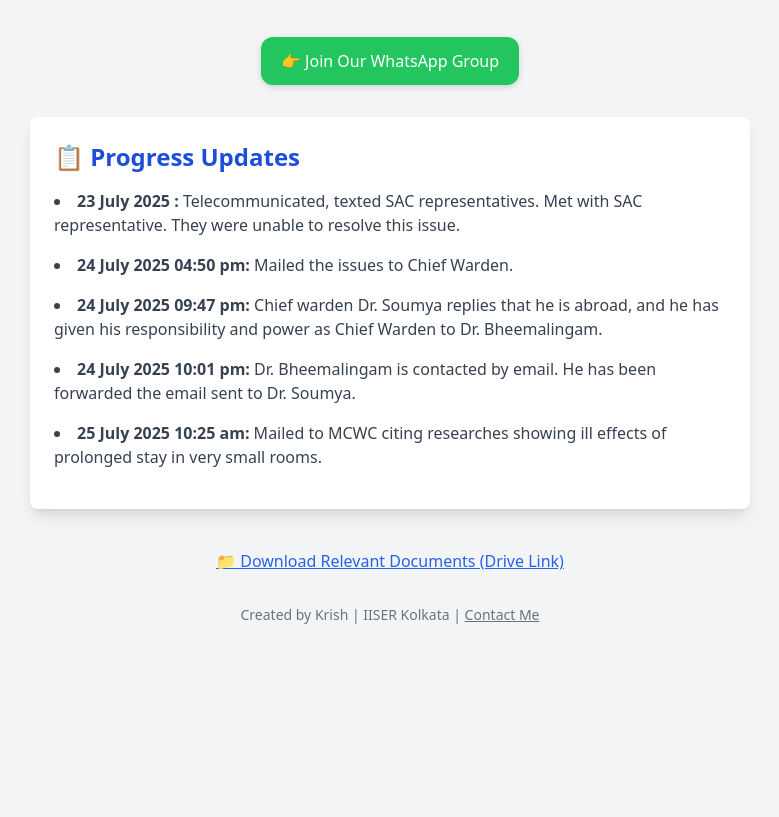
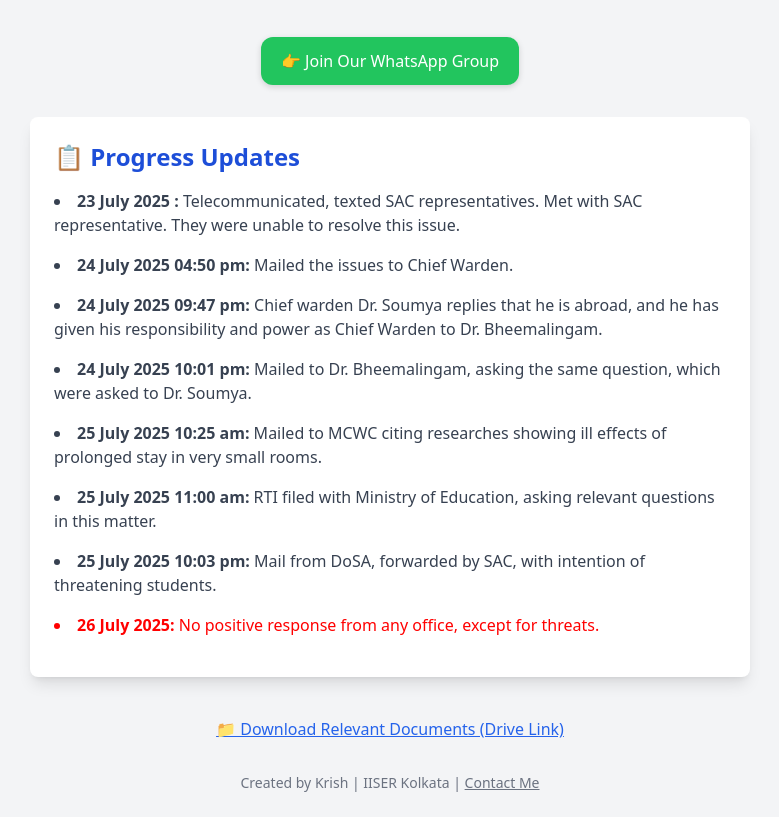
Before and after one commit to krish-iiserkol/rooms, a plain HTML site: page index.html in a window 1280 px wide. Shown: the part 99-916 px from the top of the page, without its empty margins (250-1029 px from the left). Before the commit the page ends 800 px from the top, so only its background shows below. Drawn offline with nearby package versions, Linux system fonts and the light colour scheme.

Commit message:
Update1 index.html

```diff
--- a/index.html
+++ b/index.html
@@ -38,8 +38,11 @@
         <li><strong>23 July 2025 :</strong> Telecommunicated, texted SAC representatives. Met with SAC representative. They were unable to resolve this issue.</li>
         <li><strong>24 July 2025 04:50 pm:</strong> Mailed the issues to Chief Warden.</li>
         <li><strong>24 July 2025 09:47 pm:</strong> Chief warden Dr. Soumya replies that he is abroad, and he has given his responsibility and power as Chief Warden to Dr. Bheemalingam.</li>
-        <li><strong>24 July 2025 10:01 pm:</strong> Dr. Bheemalingam is contacted by email. He has been forwarded the email sent to Dr. Soumya.</li>
+        <li><strong>24 July 2025 10:01 pm:</strong> Mailed to Dr. Bheemalingam, asking the same question, which were asked to Dr. Soumya.</li>
         <li><strong>25 July 2025 10:25 am:</strong> Mailed to MCWC citing researches showing ill effects of prolonged stay in very small rooms.</li>
+        <li><strong>25 July 2025 11:00 am:</strong> RTI filed with Ministry of Education, asking relevant questions in this matter.</li>
+        <li><strong>25 July 2025 10:03 pm:</strong> Mail from DoSA, forwarded by SAC, with intention of threatening students.</li>
+        <li style="color: red;"><strong>26 July 2025:</strong> No positive response from any office, except for threats.</li>
       </ul>
     </section>
 
```
